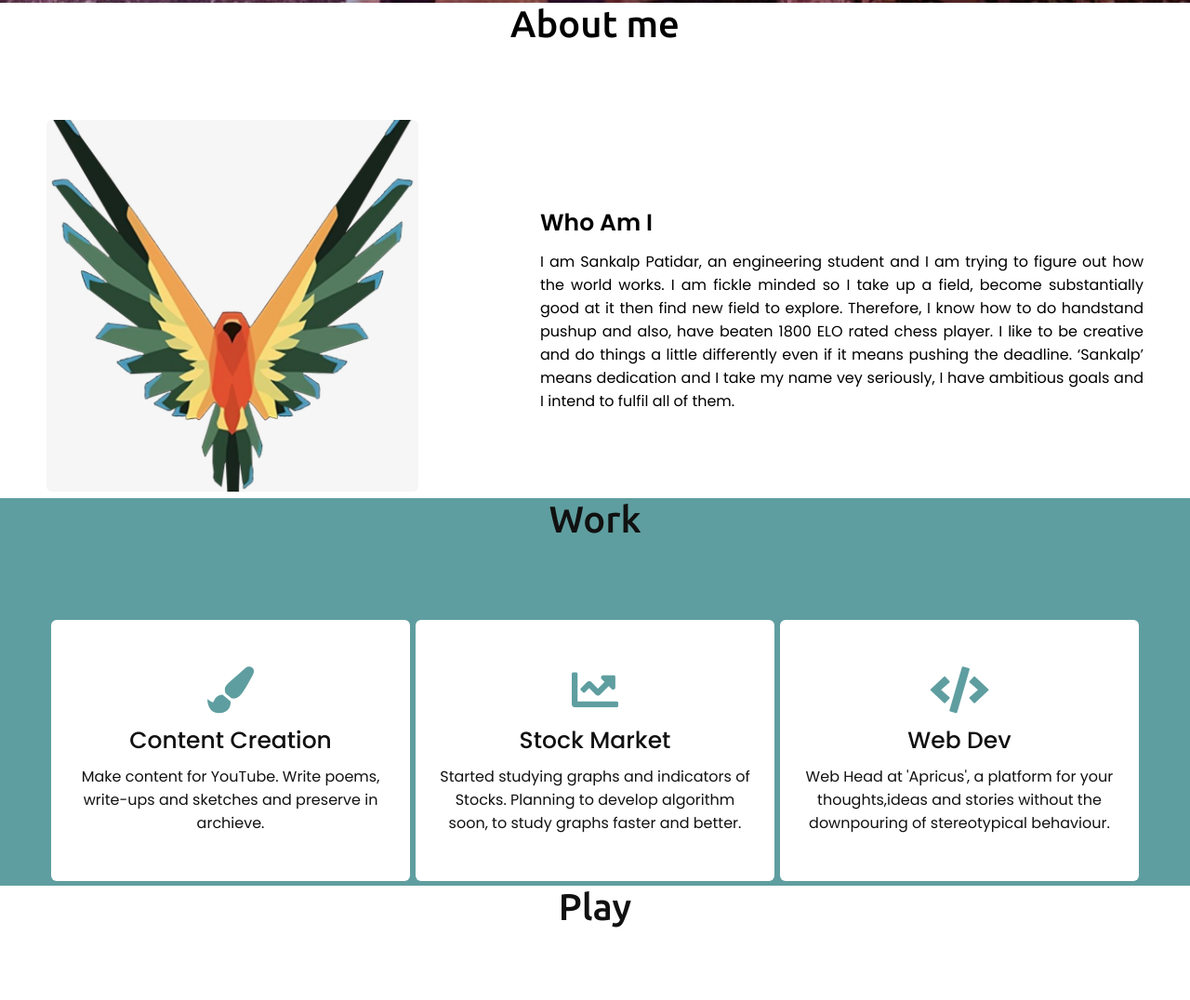
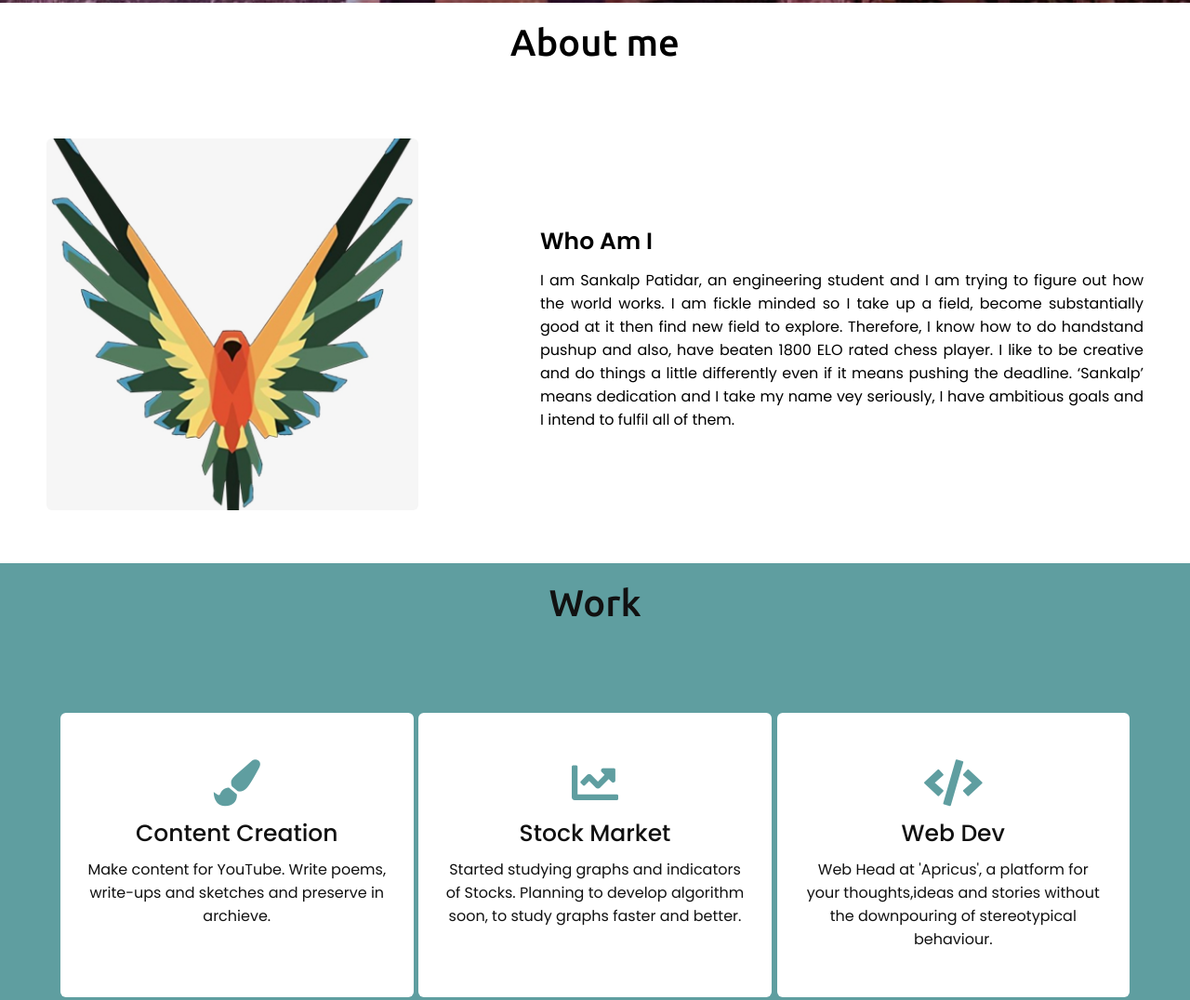
Before and after one commit to Baavro/Portfolio, a plain HTML site: page index.html in a window 1280 px wide. Shown: the part 797-1873 px from the top of the page at 93% size. Drawn offline with nearby package versions, Linux system fonts and the light colour scheme.

Commit message:
second commit

```diff
--- a/index.html
+++ b/index.html
@@ -12,7 +12,7 @@
 <body>
     <nav class="navbar">
         <div class="max-width">
-            <div class="logo"><a href="#">Sankalp <span>Patidar.</span></a></div>
+            <div class="logo"><a href="#">Sankalp <span>Patidar</span></a></div>
             <ul class="menu">
                 <li><a href="#home">Home</a></li>
                 <li><a href="#about">About</a></li>
--- a/style.css
+++ b/style.css
@@ -14,31 +14,13 @@ section .title{
     font-size: 40px;
     font-weight: 500;
     margin-bottom: 60px;
+    padding-top: 20px;
     padding-bottom: 20px;
     font-family: 'Ubuntu', sans-serif;
 }
-/*
-section .title::before{
-    content: "";
-    position: absolute;
-    bottom: 0px;
-    left: 50%;
-    width: 180px;
-    height: 3px;
-    background: #111;
-    transform: translateX(-50%);
-}
-section .title::after{
-    position: absolute;
-    bottom: -8px;
-    left: 50%;
-    font-size: 20px;
-    color: cadetblue;
-    padding: 0 5px;
-    background: #fff;
-    transform: translateX(-50%);
-}
-*/
+
+
+
 
 .navbar{
     position: fixed;
@@ -165,6 +147,7 @@ section .title::after{
     flex-wrap: wrap;
     align-items: center;
     justify-content: space-between;
+    margin-bottom: 50px;
 }
 .about .about-content .left{
     width: 45%;
@@ -202,7 +185,7 @@ section .title::after{
     flex-wrap: wrap;
     align-items: stretch;
     justify-content: space-between;
-    padding: 5px;
+    padding: 15px;
 }
 .services .serv-content .card{
     width: 33%;
```
